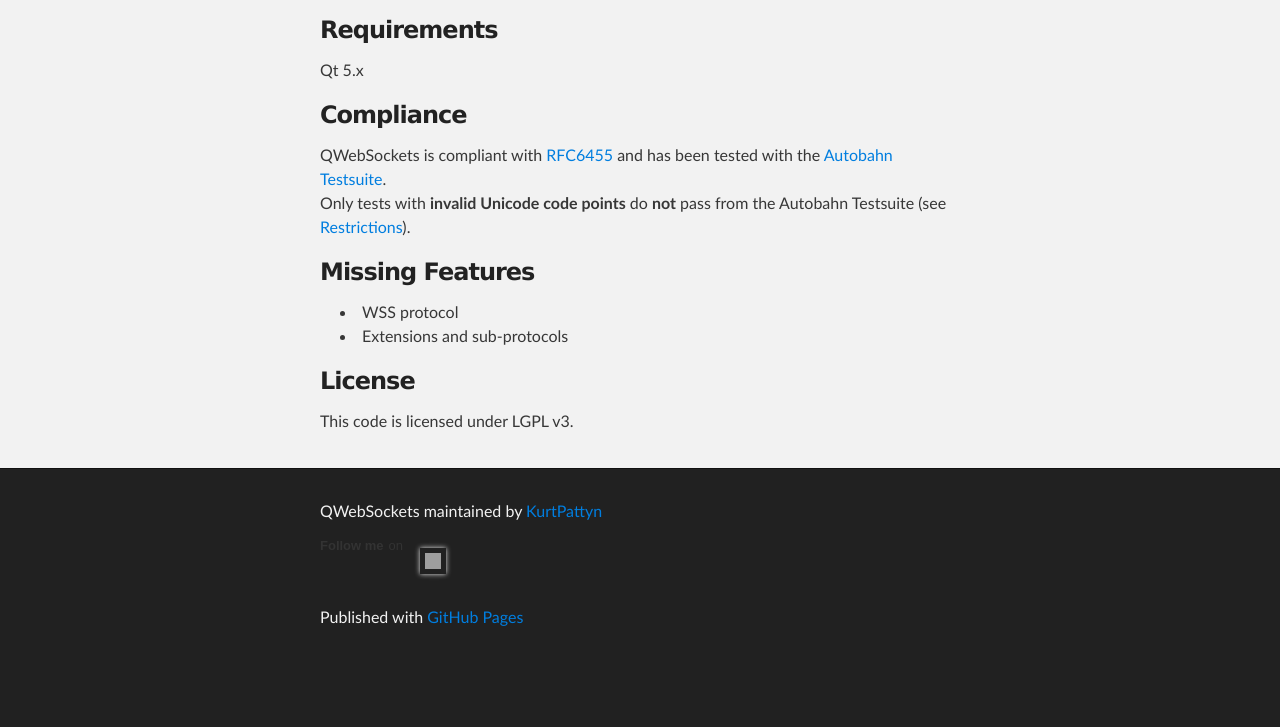
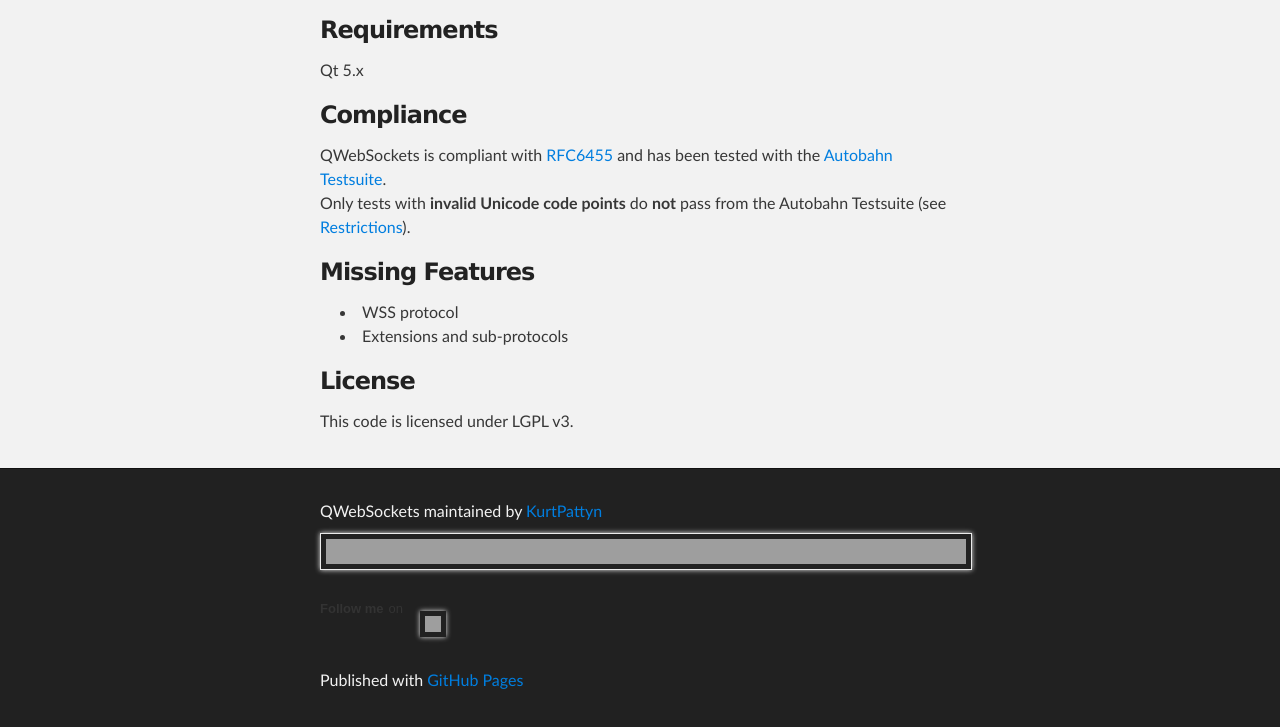
Before and after one commit to qt/qtwebsockets, a plain HTML site: page index.html in a window 1280 px wide. Shown: the part 1206-1933 px from the top of the page. Before the commit the page ends 1870 px from the top, so only its background shows below. Drawn offline with Linux system fonts and the light colour scheme; grey boxes are pictures that could not be loaded; a script that the page names is missing.

Commit message:
Update index.html

```diff
--- a/index.html
+++ b/index.html
@@ -88,7 +88,10 @@ Only tests with <strong>invalid Unicode code points</strong> do <strong>not</str
     <!-- FOOTER  -->
     <div id="footer_wrap" class="outer">
       <footer class="inner">
-        <p class="copyright">QWebSockets maintained by <a href="https://github.com/KurtPattyn">KurtPattyn</a></p>
+        <p class="copyright">QWebSockets maintained by <a href="https://github.com/KurtPattyn">KurtPattyn</a>
+        <a href="http://be.linkedin.com/in/kurtpattyn">
+          <img src="http://www.linkedin.com/img/webpromo/btn_viewmy_160x25.png" width="160" height="25" border="0" alt="View Kurt Pattyn's profile on LinkedIn">
+        </a></p>
         <!-- Place this code where you want the badge to render. -->
 <p></p><a href="//plus.google.com/107734125547708049040?prsrc=3"
    rel="publisher" target="_top" style="text-decoration:none;display:inline-block;color:#333;text-align:center; font:13px/16px arial,sans-serif;white-space:nowrap;">
```
